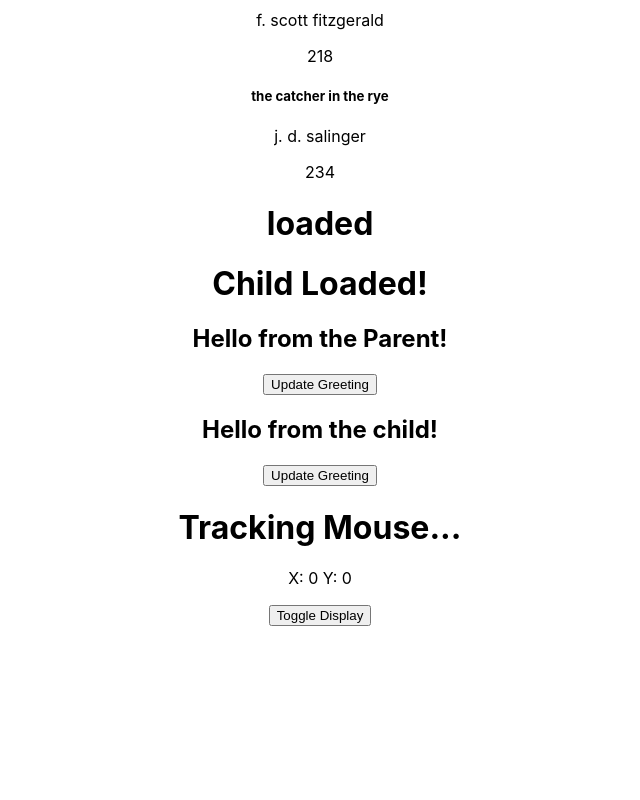
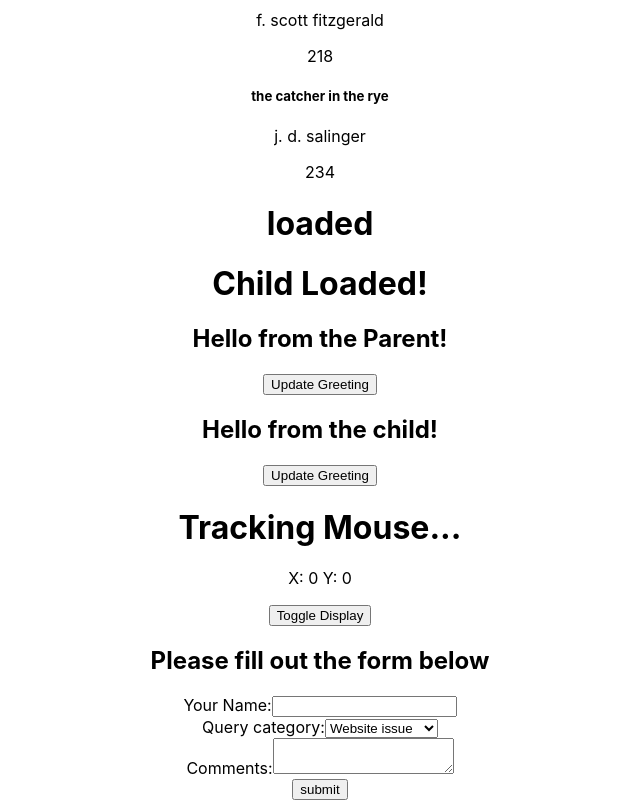
Before and after one commit to GeorginaCarlisle/first-react-app, a React (Create React App) app in the folder my-app/: page / in a window 1280 px wide. Shown: the part 941-1741 px from the top of the page, without its empty margins (320-960 px from the left). Before the commit the page ends 1567 px from the top, so only its background shows below. Built offline with nearby package versions, Linux system fonts and the light colour scheme.

Commit message:
FEAT: Controlled form

```diff
--- a/my-app/src/App.js
+++ b/my-app/src/App.js
@@ -10,6 +10,7 @@
 import LifeCyclesCDM from './components/LifeCyclesCDM';
 import LifeCyclesCDU from './components/LifeCyclesCDU';
 import LifeCyclesCWU from './components/LifeCyclesCWU';
+import ControlledForm from './components/ControlledForm';
 
 
 function App() {
@@ -26,6 +27,7 @@
       <LifeCyclesCDM />
       <LifeCyclesCDU />
       <LifeCyclesCWU />
+      <ControlledForm />
     </div>
   );
 }
--- /dev/null
+++ b/my-app/src/components/ControlledForm.js
@@ -0,0 +1,73 @@
+import React, { Component } from 'react'
+
+export class ControlledForm extends Component {
+    constructor(props) {
+        super(props)
+
+        this.state = {
+            name: '',
+            category: 'website',
+            comment: '',
+        }
+    }
+
+    handleNameChange = (event) => {
+        this.setState({
+            name: event.target.value
+        });
+    }
+
+    handleCommentChange = (event) => {
+        this.setState({
+            comment: event.target.value
+        })
+    }
+
+    handleSelectCategory = (event) => {
+        this.setState({
+            category: event.target.value
+        })
+    }
+
+    handelSubmit = (event) => {
+        event.preventDefault();
+        console.log(this.state);
+    }
+
+    render() {
+        return (
+            <div>
+                <h2>Please fill out the form below</h2>
+                <form onSubmit={this.handelSubmit}>
+                    <div>
+                        <label htmlFor="name">Your Name:</label>
+                        <input
+                            type="text"
+                            id="name"
+                            name="name"
+                            value={this.state.name}
+                            onChange={this.handleNameChange}
+                        />
+                    </div>
+                    <div>
+                        <label htmlFor='category'>Query category:</label>
+                        <select id='category' name='category' onChange={this.handleSelectCategory}>
+                            <option value="website">Website issue</option>
+                            <option value="order">Order issue</option>
+                            <option value="general">General inquiry</option>
+                        </select>
+                    </div>
+                    <div>
+                        <label htmlFor='comments'>Comments:</label>
+                        <textarea id="comments" name="comments" onChange={this.handleCommentChange}/>
+                    </div>
+
+
+                    <input type="submit" value="submit" />
+                </form>
+            </div>
+        )
+    }
+}
+
+export default ControlledForm
```
